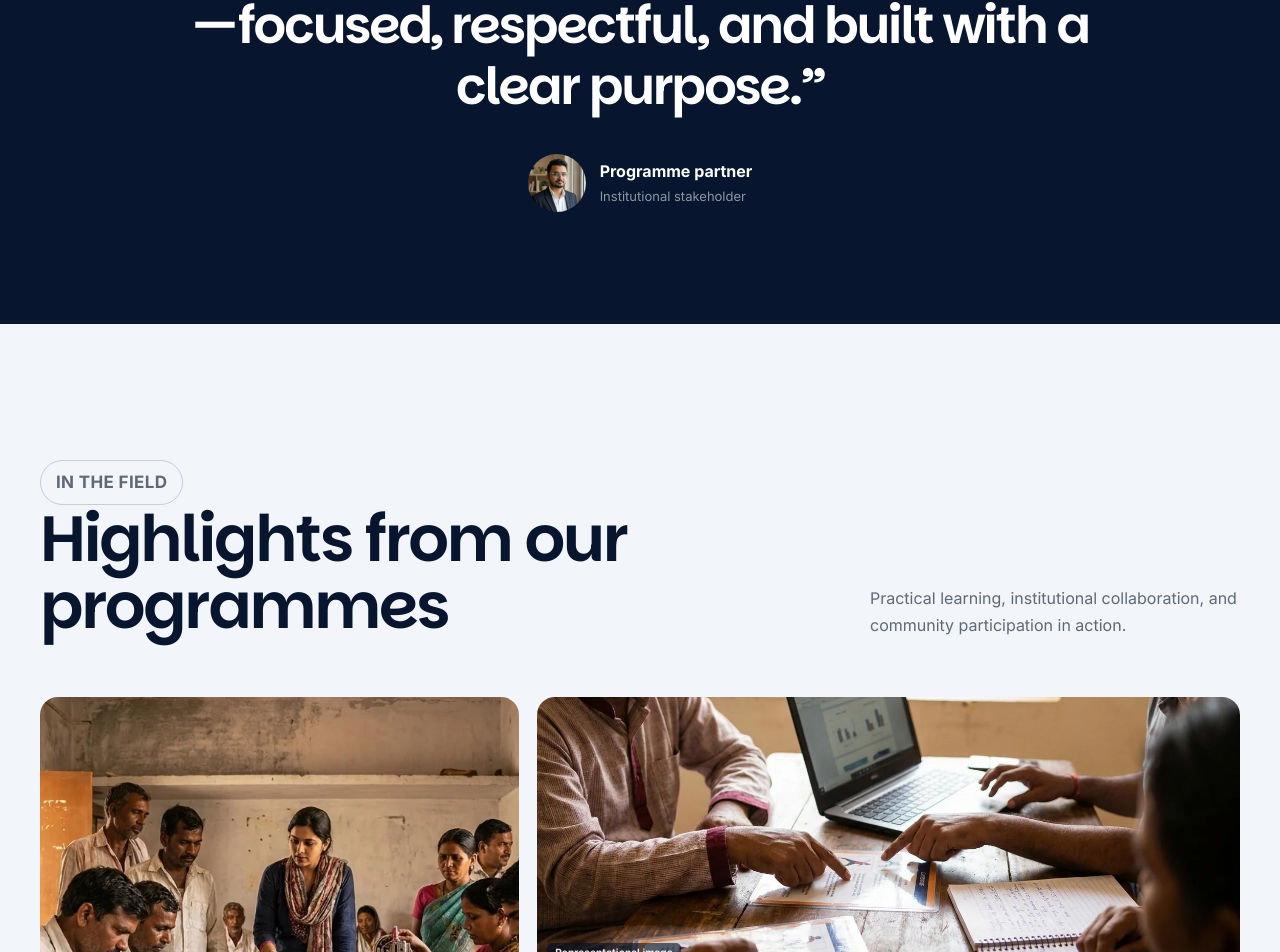
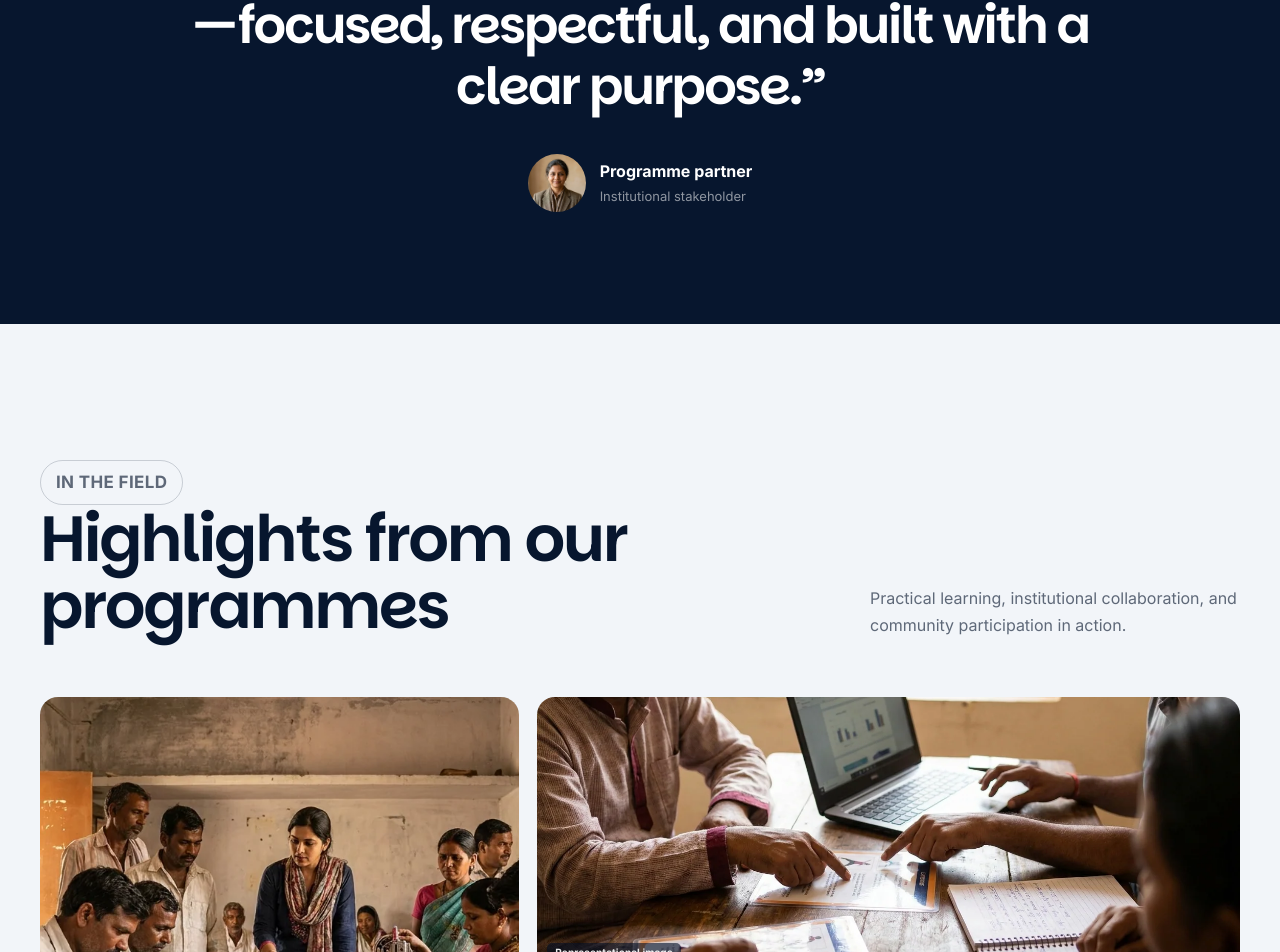
Before and after one commit to Taskence4/aj.foundation, a Next.js app: page / in a window 1280 px wide. Shown: the part 5765-6717 px from the top of the page. Built offline with nearby package versions, Linux system fonts and the light colour scheme.

Commit message:
Use a distinct stock photo for the programme partner testimonial
The testimonial avatar was reusing the same generated face as the
founder portrait, which read as the same person in two different roles.

```diff
--- a/src/app/page.tsx
+++ b/src/app/page.tsx
@@ -162,7 +162,7 @@ export default function Home() {
             <Quote className="quote-mark" />
             <blockquote>“A practical approach to rehabilitation—focused, respectful, and built with a clear purpose.”</blockquote>
             <div className="testimonial-person">
-              <div className="testimonial-avatar"><Image src={withBasePath("/images/aj-foundation/testimonial-partner.webp")} alt="Programme partner" fill sizes="72px" /></div>
+              <div className="testimonial-avatar"><Image src={withBasePath("/images/aj-foundation/supporter-03.webp")} alt="Programme partner" fill sizes="72px" /></div>
               <div><strong>Programme partner</strong><span>Institutional stakeholder</span></div>
             </div>
           </div>
```
